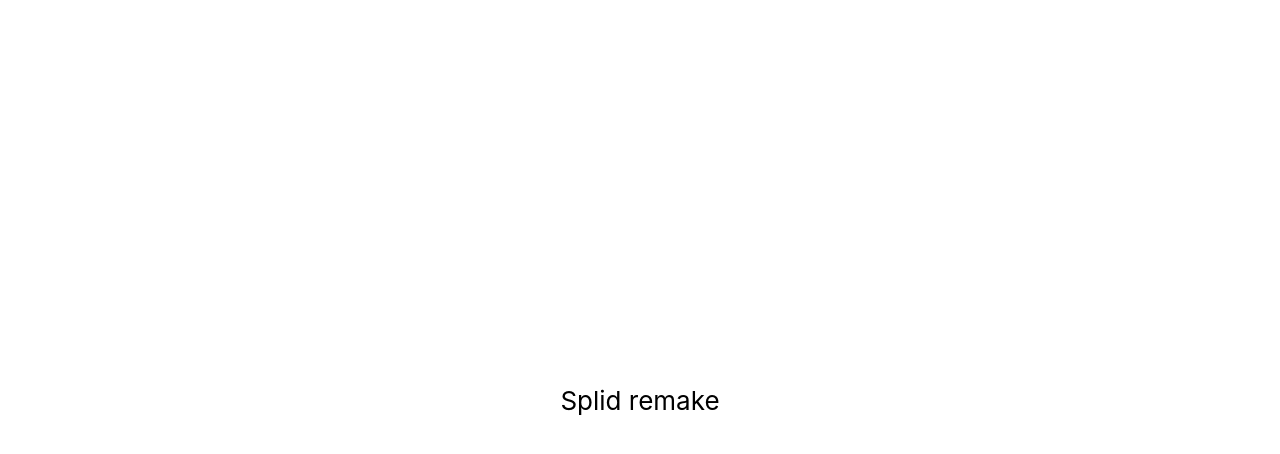
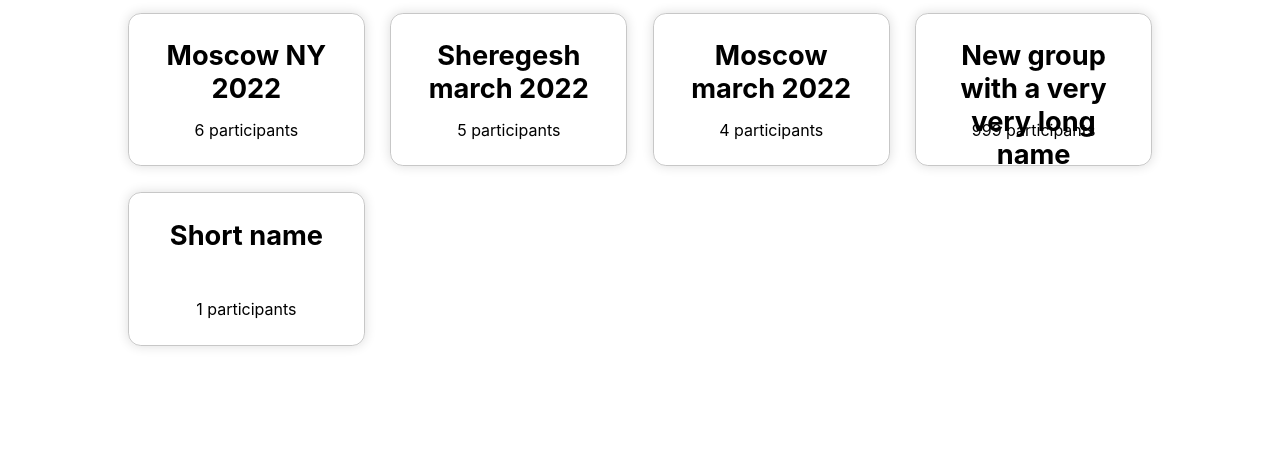
Before and after one commit to finaljumper/react-demo-app, a React (Create React App) app: page / in a window 1280 px wide. Shown: the top 454 px of the page. Built offline with nearby package versions, Linux system fonts and the light colour scheme.

Commit message:
add basic group cards

```diff
--- a/src/app/App.css
+++ b/src/app/App.css
@@ -1,13 +1,4 @@
 .App {
   text-align: center;
+  min-height: 100vh;
 }
-
-
-.App-header {
-  min-height: 100vh;
-  display: flex;
-  flex-direction: row;
-  align-items: center;
-  justify-content: center;
-  font-size: calc(10px + 2vmin);
-}
--- a/src/app/App.tsx
+++ b/src/app/App.tsx
@@ -1,17 +1,10 @@
 import './App.css';
-import { GroupScene, GroupCard } from '../groups';
+import { GroupScene } from '../groups';
 
 function App() {
   return (
     <div className="App">
-      <header className="App-header">
-        <p>
-          Splid remake
-        </p>
-      </header>
-      <GroupScene>
-        <GroupCard />
-      </GroupScene>
+      <GroupScene />
     </div>
   );
 }
--- /dev/null
+++ b/src/groups/GroupCard/GroupCard.css
@@ -0,0 +1,41 @@
+.GroupCard {
+  width: 18.5vw;
+  height: 12vw;
+  margin: 1vw 0;
+  padding: 2vw;
+  border-radius: 1vw;
+  box-sizing: border-box;
+  display: flex;
+  flex-direction: column;
+  justify-content: space-between;
+  align-items: center;
+  border: 1px solid rgb(199, 199, 199);
+  box-shadow: 0 0 0.7rem rgb(220, 220, 220);
+  cursor: pointer;
+}
+
+.GroupCard:hover {
+  filter: drop-shadow(0 0 0.5rem rgb(19, 209, 187));
+  background: linear-gradient(-45deg, #ee7752, #e73c7e, #23a6d5, #23d5ab);
+  background-size: 400% 400%;
+  animation: gradient 5s ease-in-out infinite;
+}
+
+@keyframes gradient {
+  0% {
+      background-position: 0% 50%;
+  }
+  50% {
+      background-position: 100% 50%;
+  }
+  100% {
+      background-position: 0% 50%;
+  }
+}
+
+.GroupCard__title {
+  font-size: 1.7rem;
+  font-weight: bold;
+  margin-bottom: 1rem;
+  max-height: 2rem;
+}
--- a/src/groups/GroupCard/index.tsx
+++ b/src/groups/GroupCard/index.tsx
@@ -1,5 +1,17 @@
-function GroupCard() {
-  return <div></div>;
+import './GroupCard.css';
+
+interface Props {
+  groupName: string,
+  participantCount: number,
+}
+
+function GroupCard(props: Props) {
+  return (
+    <div className="GroupCard">
+      <div className="GroupCard__title">{props.groupName}</div>
+      <div>{props.participantCount} participants</div>
+    </div>
+  );
 }
 
 export default GroupCard;
--- /dev/null
+++ b/src/groups/GroupScene/GroupScene.css
@@ -0,0 +1,8 @@
+.GroupScene {
+  margin: auto;
+  width: 80vw;
+  display: flex;
+  align-items: flex-start;
+  justify-content: space-between;
+  flex-wrap: wrap;
+}
--- a/src/groups/GroupScene/index.tsx
+++ b/src/groups/GroupScene/index.tsx
@@ -1,9 +1,16 @@
-interface Props {
-  children: JSX.Element,
-}
+import './GroupScene.css';
+import GroupCard from "../GroupCard";
 
-function GroupScene(props: Props) {
-  return <div>{props.children}</div>;
+function GroupScene() {
+  return (
+    <div className="GroupScene">
+      <GroupCard groupName="Moscow NY 2022" participantCount={6} />
+      <GroupCard groupName="Sheregesh march 2022" participantCount={5} />
+      <GroupCard groupName="Moscow march 2022" participantCount={4} />
+      <GroupCard groupName="New group with a very very long name" participantCount={999} />
+      <GroupCard groupName="Short name" participantCount={1} />
+    </div>
+  );
 }
 
 export default GroupScene;
```
